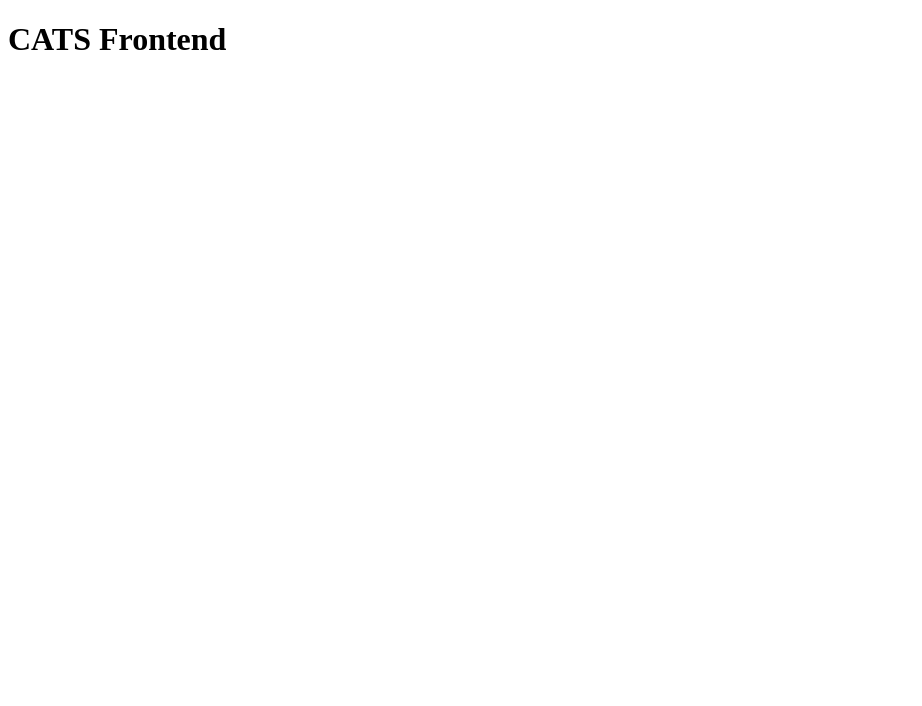
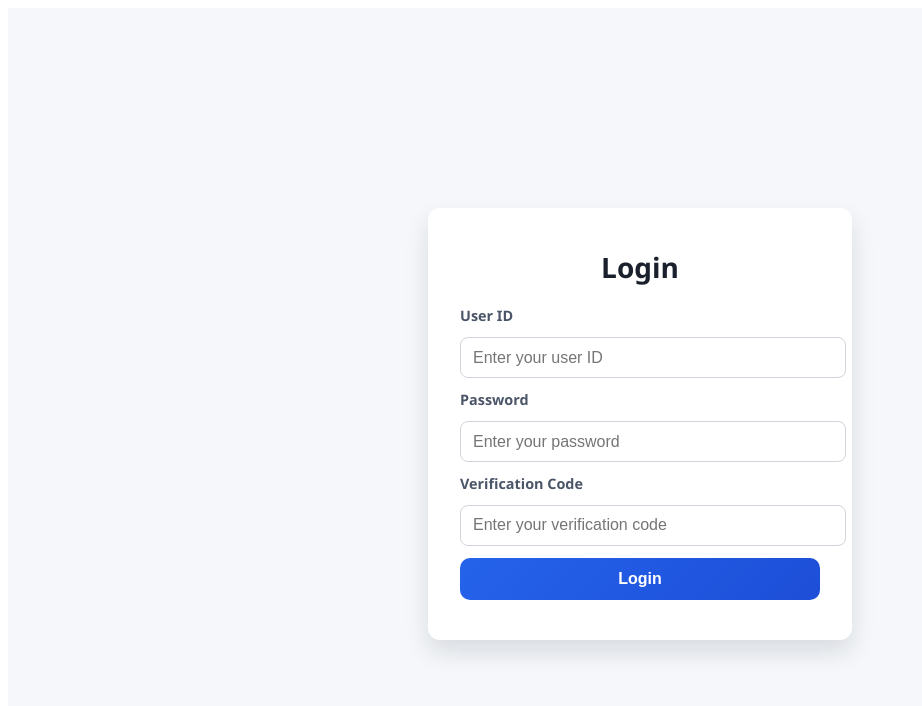
Before and after one commit to Steven-Chen2021/CATS, a Vue app in the folder frontend/: page / in a window 1280 px wide. Shown: the top 706 px of the page, without its empty margins (0-922 px from the left). Built offline with nearby package versions, Linux system fonts and the light colour scheme.

Commit message:
Fix login screen visibility and refresh docs

```diff
--- a/frontend/src/App.vue
+++ b/frontend/src/App.vue
@@ -1,11 +1,329 @@
 <template>
-  <div class="p-4">
-    <h1 class="text-2xl font-bold">CATS Frontend</h1>
+  <div class="app-root">
+    <div v-if="!isLoggedIn" class="login-container">
+      <form class="login-box" @submit.prevent="handleLogin">
+        <h1 class="login-title">Login</h1>
+        <label class="form-label" for="username">User ID</label>
+        <input
+          id="username"
+          v-model="form.username"
+          class="form-input"
+          type="text"
+          autocomplete="username"
+          placeholder="Enter your user ID"
+          required
+        />
+        <label class="form-label" for="password">Password</label>
+        <input
+          id="password"
+          v-model="form.password"
+          class="form-input"
+          type="password"
+          autocomplete="current-password"
+          placeholder="Enter your password"
+          required
+        />
+        <label class="form-label" for="verificationCode">Verification Code</label>
+        <input
+          id="verificationCode"
+          v-model="form.verificationCode"
+          class="form-input"
+          type="text"
+          placeholder="Enter your verification code"
+          required
+        />
+        <p v-if="errorMessage" class="error-text">{{ errorMessage }}</p>
+        <button class="primary-button" type="submit">Login</button>
+      </form>
+    </div>
+
+    <div v-else class="dashboard-root">
+      <header class="top-bar">
+        <div class="logo" aria-hidden="true">🐱</div>
+        <div class="user-info">
+          <span class="user-label">Logged in as:</span>
+          <span class="user-name">{{ storedUser }}</span>
+          <button class="secondary-button" type="button" @click="handleLogout">Logout</button>
+        </div>
+      </header>
+      <main class="main-layout">
+        <nav class="side-nav" aria-label="Main navigation">
+          <ul class="nav-list">
+            <li class="nav-item">Menu 1</li>
+            <li class="nav-item">Menu 2</li>
+            <li class="nav-item">Menu 3</li>
+          </ul>
+        </nav>
+        <section class="dashboard">
+          <h2 class="dashboard-title">Dashboard</h2>
+          <p class="dashboard-copy">
+            This placeholder dashboard is shown after a successful login. Replace it with
+            the widgets or charts required by your project.
+          </p>
+        </section>
+      </main>
+    </div>
   </div>
 </template>
 
 <script setup lang="ts">
+import { computed, onMounted, reactive, ref } from 'vue';
+
+const STORAGE_KEYS = {
+  username: 'username',
+  verificationCode: 'verificationCode',
+};
+
+const isLoggedIn = ref(false);
+const errorMessage = ref('');
+
+const form = reactive({
+  username: '',
+  password: '',
+  verificationCode: '',
+});
+
+const storedUser = computed(() => form.username || localStorage.getItem(STORAGE_KEYS.username) || '');
+
+onMounted(() => {
+  const username = localStorage.getItem(STORAGE_KEYS.username);
+  const verificationCode = localStorage.getItem(STORAGE_KEYS.verificationCode);
+
+  if (username && verificationCode) {
+    form.username = username;
+    form.verificationCode = verificationCode;
+    isLoggedIn.value = true;
+  }
+});
+
+function handleLogin() {
+  if (!form.username || !form.password || !form.verificationCode) {
+    errorMessage.value = 'Please fill out all required fields.';
+    return;
+  }
+
+  errorMessage.value = '';
+  localStorage.setItem(STORAGE_KEYS.username, form.username);
+  localStorage.setItem(STORAGE_KEYS.verificationCode, form.verificationCode);
+  isLoggedIn.value = true;
+}
+
+function handleLogout() {
+  localStorage.removeItem(STORAGE_KEYS.username);
+  localStorage.removeItem(STORAGE_KEYS.verificationCode);
+  form.password = '';
+  isLoggedIn.value = false;
+}
 </script>
 
 <style scoped>
+.app-root {
+  min-height: 100vh;
+  background: #f5f7fa;
+  color: #1f2933;
+  font-family: 'Segoe UI', Tahoma, Geneva, Verdana, sans-serif;
+}
+
+.login-container {
+  min-height: 100vh;
+  display: flex;
+  align-items: center;
+  justify-content: center;
+  padding: 1rem;
+}
+
+.login-box {
+  width: min(360px, 100%);
+  background: #ffffff;
+  border-radius: 12px;
+  box-shadow: 0 12px 24px rgba(15, 23, 42, 0.12);
+  padding: 2.5rem 2rem;
+  display: flex;
+  flex-direction: column;
+  gap: 0.75rem;
+}
+
+.login-title {
+  margin: 0 0 0.5rem;
+  font-size: 1.75rem;
+  font-weight: 700;
+  text-align: center;
+  color: #1a202c;
+}
+
+.form-label {
+  font-size: 0.9rem;
+  font-weight: 600;
+  color: #4a5568;
+}
+
+.form-input {
+  width: 100%;
+  padding: 0.65rem 0.75rem;
+  border: 1px solid #d1d5db;
+  border-radius: 8px;
+  font-size: 1rem;
+  transition: border-color 0.2s ease, box-shadow 0.2s ease;
+}
+
+.form-input:focus {
+  outline: none;
+  border-color: #2563eb;
+  box-shadow: 0 0 0 4px rgba(37, 99, 235, 0.15);
+}
+
+.primary-button {
+  background: linear-gradient(135deg, #2563eb, #1d4ed8);
+  border: none;
+  color: white;
+  font-weight: 600;
+  font-size: 1rem;
+  padding: 0.75rem;
+  border-radius: 10px;
+  cursor: pointer;
+  transition: transform 0.2s ease, box-shadow 0.2s ease;
+}
+
+.primary-button:hover {
+  transform: translateY(-1px);
+  box-shadow: 0 10px 18px rgba(37, 99, 235, 0.2);
+}
+
+.primary-button:active {
+  transform: translateY(0);
+}
+
+.error-text {
+  margin: 0.25rem 0 0;
+  font-size: 0.85rem;
+  color: #dc2626;
+}
+
+.dashboard-root {
+  display: flex;
+  flex-direction: column;
+  min-height: 100vh;
+}
+
+.top-bar {
+  display: flex;
+  align-items: center;
+  justify-content: space-between;
+  padding: 1rem 1.5rem;
+  background: #1f2937;
+  color: #f9fafb;
+  box-shadow: 0 4px 12px rgba(15, 23, 42, 0.15);
+}
+
+.logo {
+  font-size: 1.75rem;
+}
+
+.user-info {
+  display: flex;
+  gap: 0.75rem;
+  align-items: center;
+  font-size: 0.95rem;
+}
+
+.user-label {
+  opacity: 0.75;
+}
+
+.user-name {
+  font-weight: 600;
+}
+
+.secondary-button {
+  background: transparent;
+  border: 1px solid rgba(249, 250, 251, 0.5);
+  border-radius: 9999px;
+  color: inherit;
+  padding: 0.35rem 0.85rem;
+  font-size: 0.9rem;
+  cursor: pointer;
+  transition: background 0.2s ease, color 0.2s ease;
+}
+
+.secondary-button:hover {
+  background: rgba(249, 250, 251, 0.12);
+}
+
+.main-layout {
+  display: flex;
+  flex: 1;
+  min-height: 0;
+}
+
+.side-nav {
+  width: 220px;
+  background: linear-gradient(180deg, #111827, #1f2937);
+  color: #e5e7eb;
+  padding: 1.5rem 1rem;
+}
+
+.nav-list {
+  list-style: none;
+  padding: 0;
+  margin: 0;
+  display: flex;
+  flex-direction: column;
+  gap: 0.75rem;
+}
+
+.nav-item {
+  padding: 0.65rem 0.75rem;
+  border-radius: 8px;
+  transition: background 0.2s ease;
+  cursor: default;
+}
+
+.nav-item:hover {
+  background: rgba(255, 255, 255, 0.08);
+}
+
+.dashboard {
+  flex: 1;
+  padding: 2rem;
+  background: #f1f5f9;
+  display: flex;
+  flex-direction: column;
+  gap: 1rem;
+}
+
+.dashboard-title {
+  margin: 0;
+  font-size: 1.75rem;
+  font-weight: 700;
+}
+
+.dashboard-copy {
+  margin: 0;
+  font-size: 1rem;
+  line-height: 1.6;
+  color: #4b5563;
+}
+
+@media (max-width: 768px) {
+  .top-bar {
+    flex-direction: column;
+    gap: 0.75rem;
+    text-align: center;
+  }
+
+  .main-layout {
+    flex-direction: column;
+  }
+
+  .side-nav {
+    width: 100%;
+    display: flex;
+    justify-content: center;
+  }
+
+  .nav-list {
+    flex-direction: row;
+    gap: 1rem;
+  }
+}
 </style>
```
Also changed, not shown: 1 other file (tests, documents, lock files or other folders).
